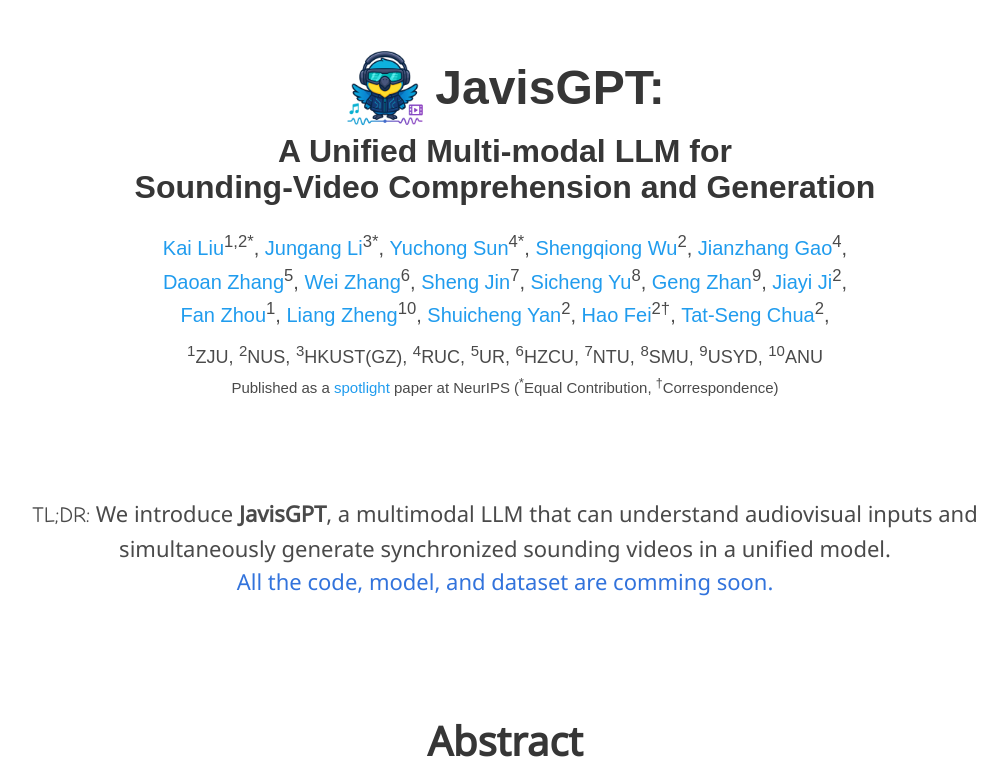
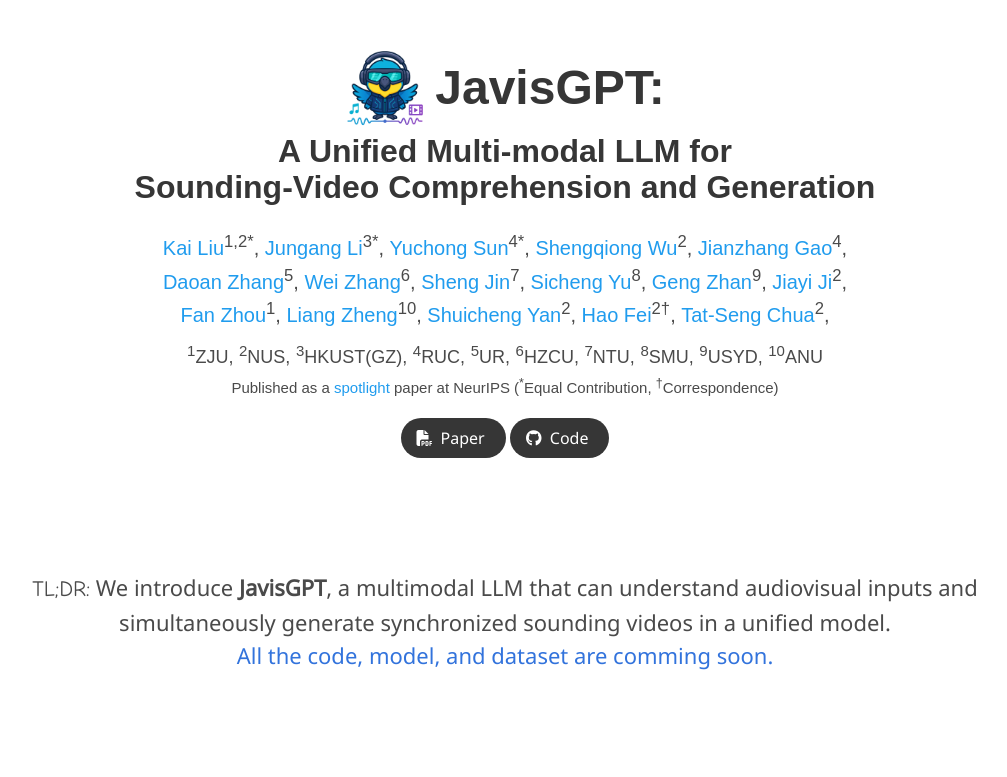
Before and after one commit to JavisVerse/JavisGPT-page, a plain HTML site: page index.html in a window 1280 px wide. Shown: the top 777 px of the page, without its empty margins (135-1142 px from the left). Drawn offline with nearby package versions, Linux system fonts and the light colour scheme; some icons are missing; a web font is replaced by a local one.

Commit message:
update links

```diff
--- a/index.html
+++ b/index.html
@@ -91,6 +91,26 @@
 
                     <div class="is-size-5 publication-authors">
                         <span class="author-block" style="font-size: 15px;">Published as a <a href="https://neurips.cc/virtual/2025/loc/san-diego/poster/118457">spotlight</a> paper at NeurIPS (<sup>*</sup>Equal Contribution, <sup>†</sup>Correspondence)</span>
+                    </div>
+
+                    <!-- Links -->
+                    <div class="column has-text-centered">
+                        <div class="publication-links">
+                            <span class="link-block">
+                                <a href="https://openreview.net/forum?id=MZoOpD9NHV" class="external-link button is-normal is-rounded is-dark">
+                                    <span class="icon"><i class="fas fa-file-pdf"></i></span>
+                                    <span>Paper</span>
+                                </a>
+                            </span>
+
+                            <span class="link-block">
+                                <a href="https://github.com/JavisVerse/JavisGPT" class="external-link button is-normal is-rounded is-dark">
+                                    <span class="icon"><i class="fab fa-github"></i></span>
+                                    <span>Code</span>
+                                </a>
+                            </span>
+
+                        </div>
                     </div>
 
                 </div>
```
